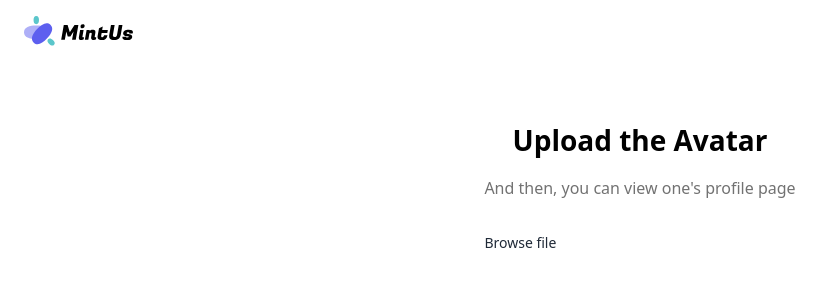
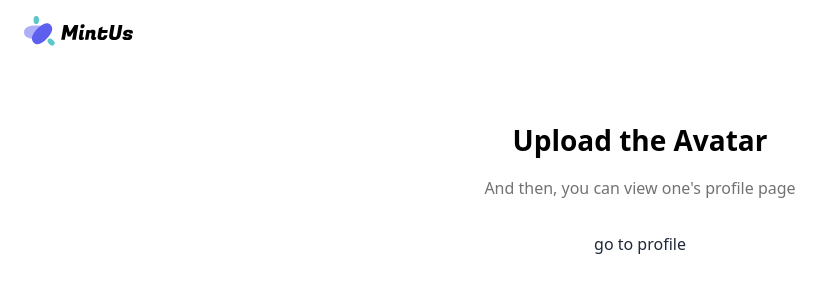
Before and after one commit to mintus-project/mintus-mobile, a Vue app: page /#/upload-avatar in a window 1280 px wide. Shown: the top 300 px of the page, without its empty margins (0-834 px from the left). Built offline with nearby package versions, Linux system fonts and the light colour scheme.

Commit message:
chore: netlify

```diff
--- a/components.d.ts
+++ b/components.d.ts
@@ -15,10 +15,8 @@ declare module '@vue/runtime-core' {
     MUTag: typeof import('./src/components/common/MUTag.vue')['default']
     MUTitle: typeof import('./src/components/typography/MUTitle.vue')['default']
     MUWalletAddr: typeof import('./src/components/common/MUWalletAddr.vue')['default']
-    NUpload: typeof import('naive-ui')['NUpload']
     RouterLink: typeof import('vue-router')['RouterLink']
     RouterView: typeof import('vue-router')['RouterView']
-    TestComponent: typeof import('./src/components/TestComponent.vue')['default']
   }
 }
 
--- a/src/pages/upload-avatar/UploadAvatarPage.vue
+++ b/src/pages/upload-avatar/UploadAvatarPage.vue
@@ -36,7 +36,7 @@ const onFinish = async (res) => {
         </template>
       </MUTitle>
 
-      <n-upload
+      <!-- <n-upload
         :show-file-list="false"
         accept=".png"
         action="https://mintus.link/api/picture_recognition/"
@@ -52,7 +52,10 @@ const onFinish = async (res) => {
         <MUButton :is-loading="isUploadBtnLoading">
           Browse file
         </MUButton>
-      </n-upload>
+      </n-upload> -->
+      <MUButton @click="$router.push('/profile/address')">
+        go to profile
+      </MUButton>
     </div>
   </MUSiteDynamicBackground>
 </template>
```
Also changed, not shown: 1 other file (tests, documents, lock files or other folders).
